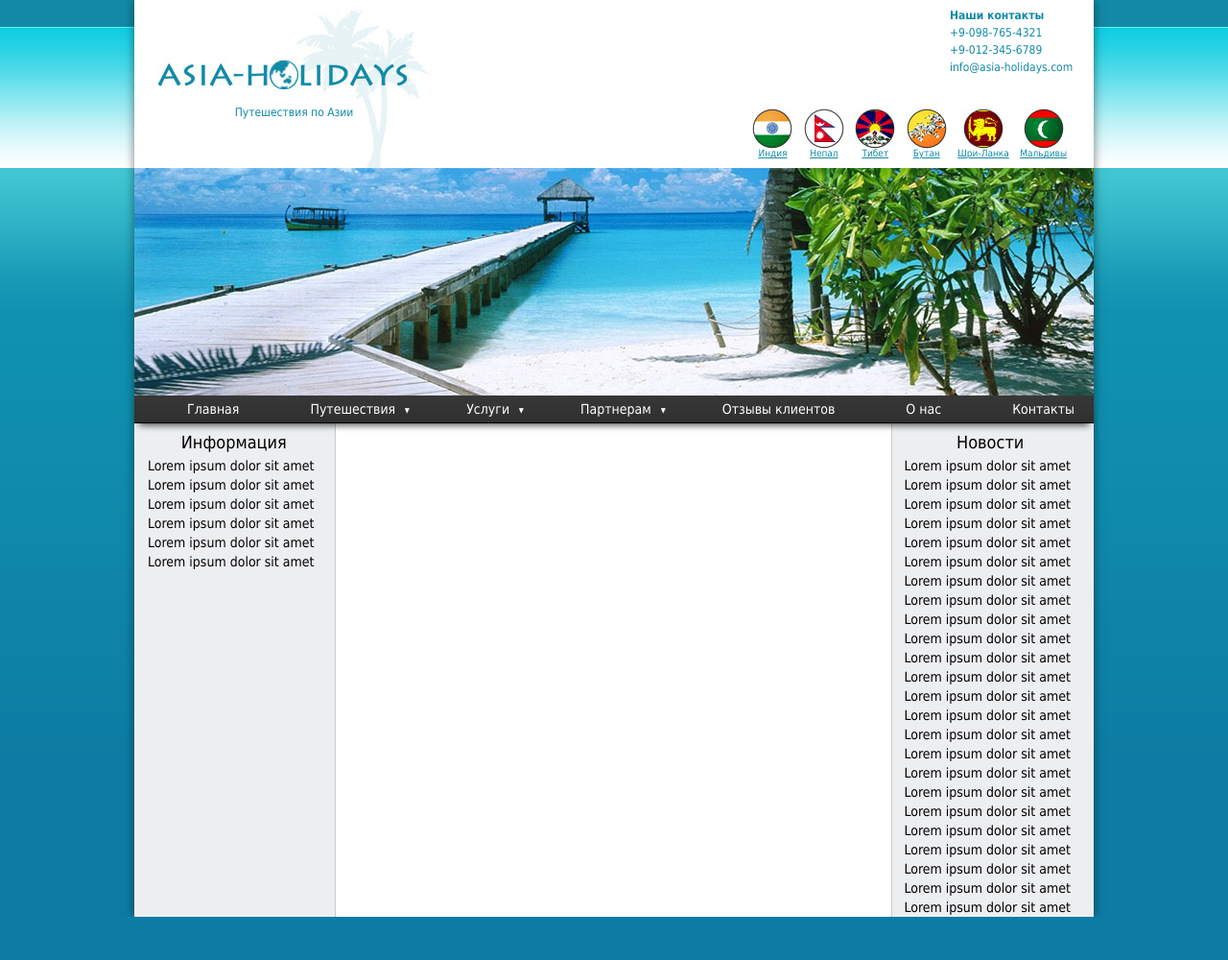
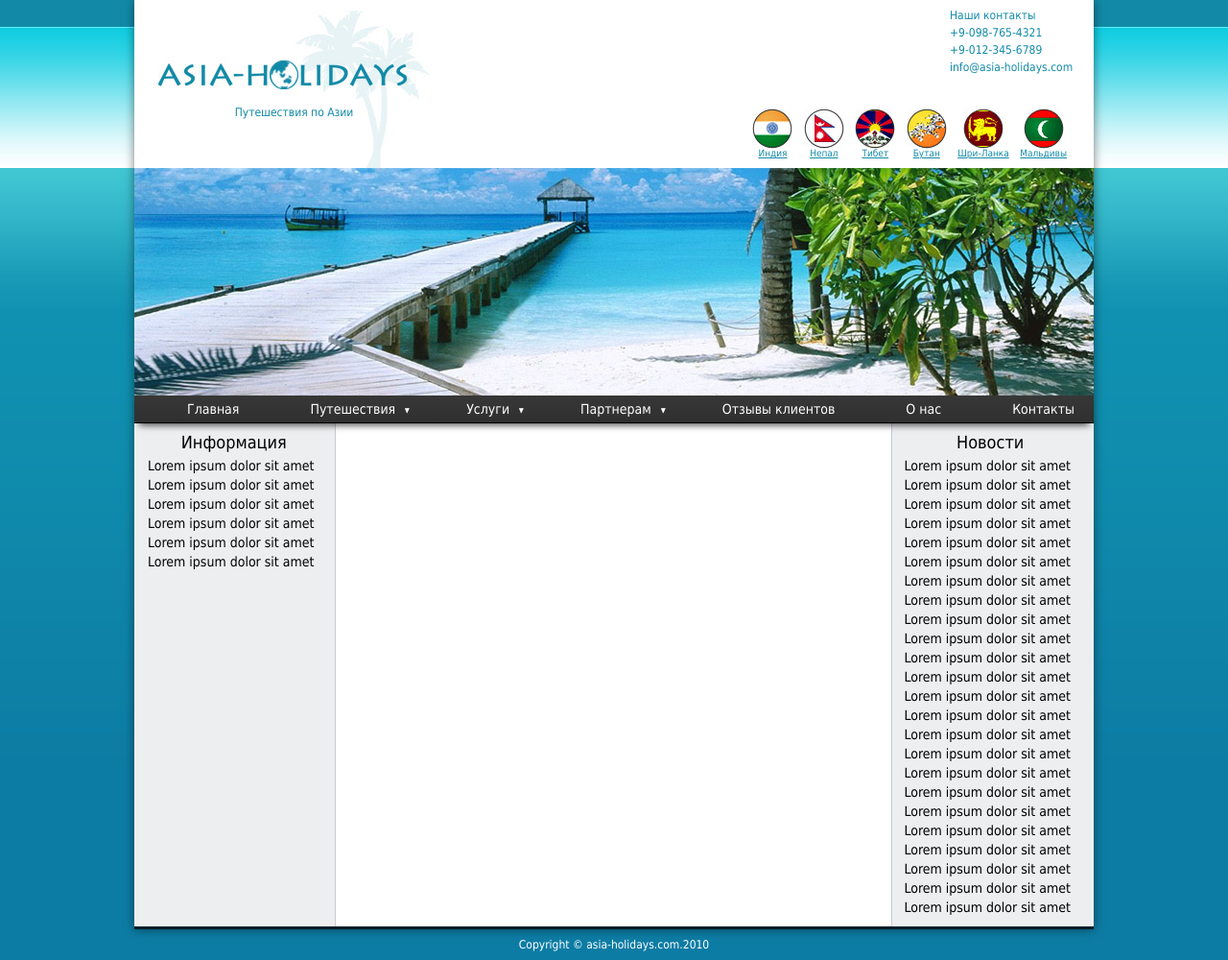
Before and after one commit to helga24/helga24.github.io, a plain HTML site: page Markup/lesson_4/index.html in a window 1280 px wide. Shown: the whole page at 96% size. Before the commit the page ends 955 px from the top, so only its background shows below. Drawn offline with Linux system fonts and the light colour scheme.

Commit message:
fixed mistakes and copyright

```diff
--- a/Markup/lesson_4/css/style.css
+++ b/Markup/lesson_4/css/style.css
@@ -17,16 +17,18 @@ img {
   box-shadow: 0 0 10px rgba(0,0,0,0.5);
 }
 
+.clearfix::after {
+  display: block;
+  content: '';
+  clear: both;
+}
+
+/* HEADER
+---------------------------------------------- */
 .header {
   color:#128aa7;
   font-size: 12px;
   background: #FFF;
-}
-
-.clearfix::after {
-  display: block;
-  content: '';
-  clear: both;
 }
 
 .logo {
@@ -60,7 +62,6 @@ img {
 .countries img {
   display: block;
   margin:0 auto;
-
 }
 
 .countries a {
@@ -76,14 +77,12 @@ img {
   margin-bottom: 34px;
 }
 
-.our-contacts {
-  font-weight: bold;
-}
-
 .info {
   float: right;
 }
 
+/* MENU
+---------------------------------------------- */
 .menu {
   line-height: 28px;
   position: relative;
@@ -101,6 +100,11 @@ img {
   filter: progid:DXImageTransform.Microsoft.gradient( startColorstr='#373737', endColorstr='#303030',GradientType=0 );
 }
 
+.menu a {
+  text-decoration: none;
+  color: white;
+}
+
 .menu li {
   color: white;
   display: inline-block;
@@ -108,17 +112,18 @@ img {
   font-size: 14px;
 }
 
+.menu li:hover {
+  cursor: default;
+}
+
 .menu > ul > li {
   margin-left: 40px;
   position: relative;
 }
 
-.menu .dropdown {
-  background: url(../images/menu-arr.png) no-repeat right 60%;
-}
-
 .menu > ul > li > ul {
   position: absolute;
+  top: 29px;
   left: 0px;
   background: #303030;
   min-width: 150px;
@@ -126,21 +131,23 @@ img {
   display: none;
 }
 
-.menu ul>li:hover ul {
+.menu ul > li:hover ul {
   display: block;
 }
 
-.menu a {
-  text-decoration: none;
-  color: white;
+.menu > ul > li > ul > li {
+  display: block;
 }
 
+.menu .dropdown {
+  background: url(../images/menu-arr.png) no-repeat right 60%;
+}
+
+/* MAIN CONTENT
+---------------------------------------------- */
 .main-content {
   overflow: hidden;
-}
-
-.menu ul li ul li {
-  display: block;
+  border-bottom: 3px solid #031d28;
 }
 
 .fon-1 {
@@ -176,7 +183,7 @@ img {
   position:relative;
   left:79%;
   min-height: 20px;
-  padding-top: 6px;
+  padding: 6px 0 10px;
 }
 
 .sidebar p {
@@ -194,9 +201,15 @@ img {
   min-height: 20px;
 }
 
-
 h3 {
   font-size: 18px;
   text-align: center;
   padding: 5px 5px;
 }
+
+.copyright {
+  text-align: center;
+  color: white;
+  font-size: 12px;
+  margin: 10px 0;
+}
--- a/Markup/lesson_4/index.html
+++ b/Markup/lesson_4/index.html
@@ -18,7 +18,7 @@
 
       <div class="info">
         <address class="contacts">
-          <p class="our-contacts">Наши контакты</p>
+          <p>Наши контакты</p>
           <p>+9-098-765-4321</p>
           <p>+9-012-345-6789</p>
           <p>info@asia-holidays.com</p>
@@ -154,6 +154,6 @@
     </main>
 
   </div><!-- end .wrapper-->
-
+  <footer><p class="copyright">Copyright &copy; asia-holidays.com.2010</p></footer>
 </body>
 </html>
```
